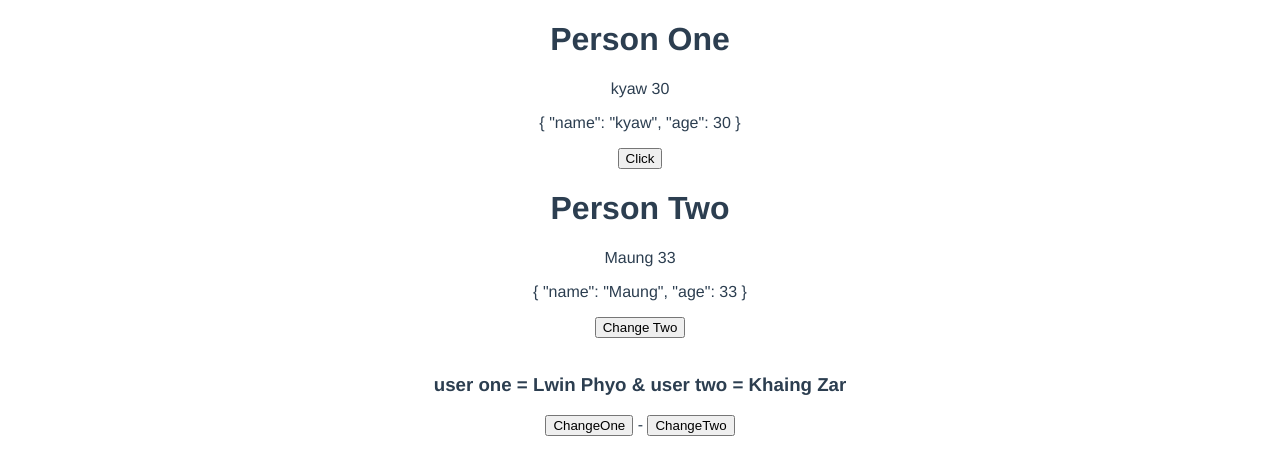
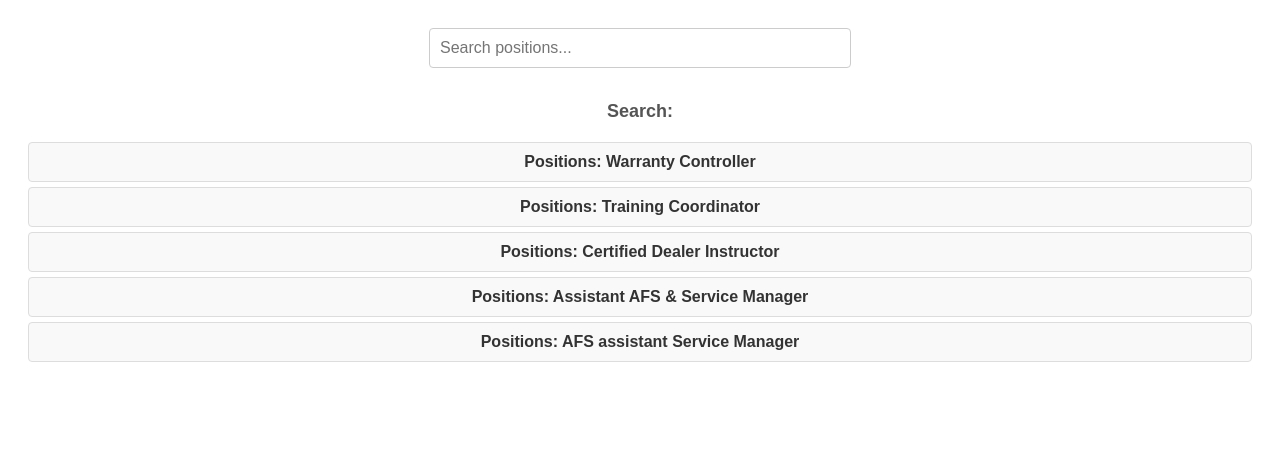
Before and after one commit to KRYPTONITErex/composition-api, a Vue app: page / in a window 1280 px wide. Shown: the top 474 px of the page. Built offline with nearby package versions, Linux system fonts and the light colour scheme.

Commit message:
1st commit with compo-api-2

```diff
--- a/src/views/HomeView.vue
+++ b/src/views/HomeView.vue
@@ -1,63 +1,88 @@
 <template>
   <div class="home">
+    <input
+      type="text" v-model="search" placeholder="Search positions..." class="search-input"/>
 
-    <h1>Person One</h1>
-    <p>{{ personOne.name }} {{ personOne.age }}</p>
-    <p>{{ personOne }}</p>
+    <h3 class="search-heading">Search: {{ search }}</h3>
 
-    <button @click="changeOne">Click</button>
+    <div class="positions-container">
 
-    <h1>Person Two</h1>
-    <p>{{ personTwo.name }} {{ personTwo.age }}</p>
-    <p>{{ personTwo }}</p>
+      <h4 v-for="position in filterPositions" :key="position" class="position-item">
+        Positions: {{ position }}
+      </h4>
 
-    <button @click="changeTwo"> Change Two </button> <br><br>
+      <p v-if="filterPositions.length === 0" class="no-results">
+        No positions found.
+      </p>
 
-    <h3>user one = {{ user1 }} & user two = {{ user2 }}</h3>
-
-    <button @click="change1">ChangeOne</button> -
-    <button @click="change2">ChangeTwo</button>
-
+    </div>
   </div>
 </template>
 
 <script>
-import { reactive, ref } from 'vue';
-
-
+import { computed, ref } from 'vue';
 
 export default {
+  setup() {
+    let search = ref("");
 
-  setup(){
+    let positions = ref([
+      "Warranty Controller",
+      "Training Coordinator",
+      "Certified Dealer Instructor",
+      "Assistant AFS & Service Manager",
+      "AFS assistant Service Manager",
+    ]);
 
-    let personOne = ref({name:"kyaw",age:30});
+    let filterPositions = computed(() => {
+      return positions.value.filter((position) => {
+        return position.includes(search.value);
+      });
+    });
 
-    let changeOne=()=>{
-      personOne.value.name = "Lwin";
-      // console.log(personOne.value.name)
-    }
+    return { positions, filterPositions, search };
+  },
+};
+</script>
 
+<style scoped>
+.home {
+  font-family: Arial, sans-serif;
+  padding: 20px;
+}
 
-    let personTwo = reactive({name:"Maung", age:33});
+.search-input {
+  width: 100%;
+  max-width: 400px;
+  padding: 10px;
+  font-size: 16px;
+  border: 1px solid #ccc;
+  border-radius: 4px;
+  margin-bottom: 15px;
+}
 
-    let changeTwo = ()=>{
-      personTwo.name="Changed Maung"
-    }
+.search-heading {
+  font-size: 18px;
+  margin-bottom: 10px;
+  color: #555;
+}
 
-    let user1 = ref("Lwin Phyo")
-    let user2 = ref("Khaing Zar")
+.positions-container {
+  margin-top: 20px;
+}
 
-    let change1 = ()=>{
-      user1.value="ChangeLwin"
-    }
+.position-item {
+  padding: 10px;
+  margin: 5px 0;
+  background-color: #f9f9f9;
+  border: 1px solid #ddd;
+  border-radius: 4px;
+  color: #333;
+}
 
-    let change2 = ()=>{
-      user2.value = "Change KZL"
-    }
-
-    return {personOne,changeOne,personTwo,changeTwo,user1,user2,change1,change2}
-
-  }
-
+.no-results {
+  margin-top: 10px;
+  font-style: italic;
+  color: #999;
 }
-</script>
+</style>
```
